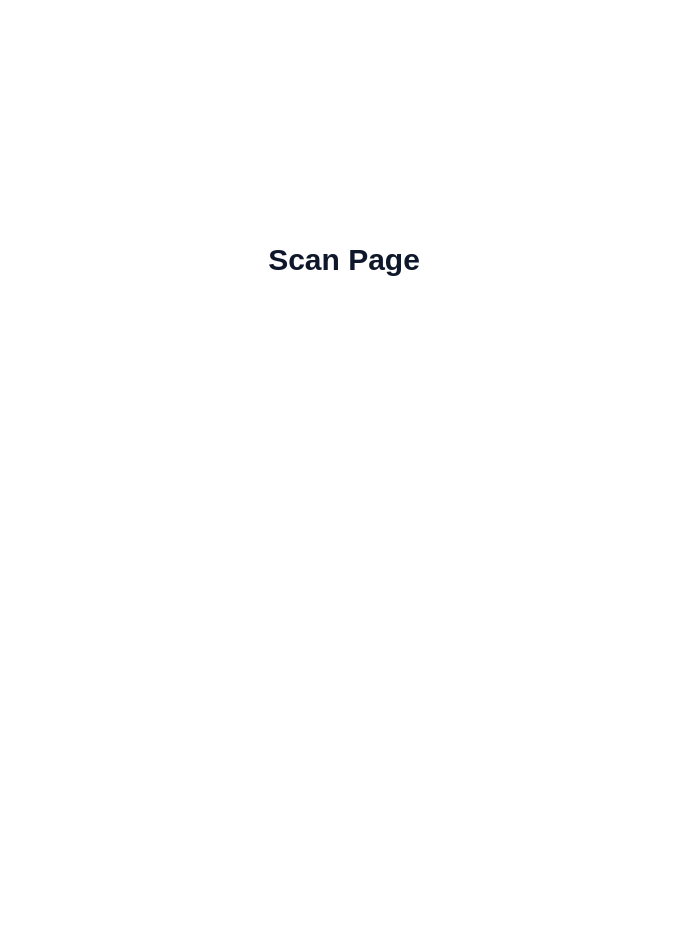
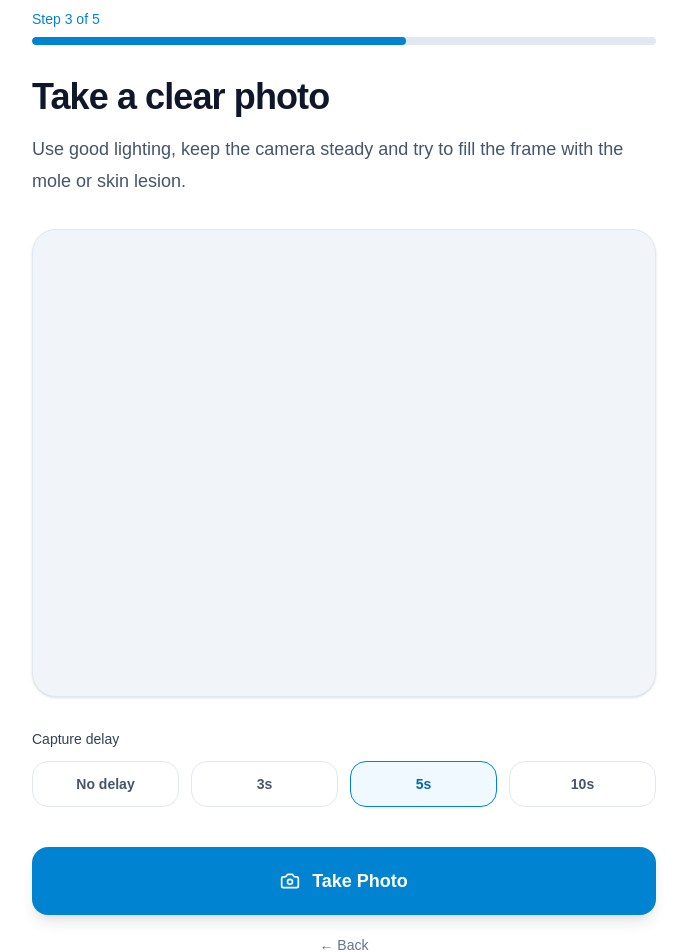
Before and after one commit to HyperdrivenAU/skinchecker, a Next.js app: page /scan in a window 1280 px wide. Shown: the part 140-1092 px from the top of the page, without its empty margins (296-983 px from the left). Before the commit the page ends 800 px from the top, so only its background shows below. Built offline with nearby package versions, Linux system fonts and the light colour scheme; no server answers.

Commit message:
Add camera capture page

```diff
--- /dev/null
+++ b/app/analysing/page.tsx
@@ -0,0 +1,7 @@
+export default function AnalysingPage() {
+  return (
+    <main className="flex min-h-screen items-center justify-center bg-white">
+      <h1 className="text-3xl font-bold text-slate-900">Analysing Page</h1>
+    </main>
+  );
+}
--- a/app/scan/page.tsx
+++ b/app/scan/page.tsx
@@ -1,7 +1,224 @@
+"use client";
+
+import { useEffect, useRef, useState } from "react";
+import Image from "next/image";
+import Link from "next/link";
+import { Camera, RotateCcw } from "lucide-react";
+
 export default function ScanPage() {
+  const videoRef = useRef<HTMLVideoElement | null>(null);
+  const canvasRef = useRef<HTMLCanvasElement | null>(null);
+
+  const [stream, setStream] = useState<MediaStream | null>(null);
+  const [photo, setPhoto] = useState<string | null>(null);
+  const [delay, setDelay] = useState(5);
+  const [countdown, setCountdown] = useState<number | null>(null);
+  const [cameraError, setCameraError] = useState("");
+
+  useEffect(() => {
+    async function startCamera() {
+      try {
+        const mediaStream = await navigator.mediaDevices.getUserMedia({
+          video: {
+            facingMode: "environment",
+          },
+          audio: false,
+        });
+
+        setStream(mediaStream);
+
+        if (videoRef.current) {
+          videoRef.current.srcObject = mediaStream;
+        }
+      } catch {
+        setCameraError(
+          "We could not access your camera. Please allow camera access or choose a photo from your device."
+        );
+      }
+    }
+
+    startCamera();
+
+    return () => {
+      stream?.getTracks().forEach((track) => track.stop());
+    };
+  }, []);
+
+  function capturePhoto() {
+    const video = videoRef.current;
+    const canvas = canvasRef.current;
+
+    if (!video || !canvas) return;
+
+    canvas.width = video.videoWidth;
+    canvas.height = video.videoHeight;
+
+    const context = canvas.getContext("2d");
+    if (!context) return;
+
+    context.drawImage(video, 0, 0, canvas.width, canvas.height);
+
+    const imageData = canvas.toDataURL("image/jpeg", 0.92);
+    setPhoto(imageData);
+  }
+
+  function startCountdown() {
+    if (delay === 0) {
+      capturePhoto();
+      return;
+    }
+
+    setCountdown(delay);
+
+    let current = delay;
+
+    const timer = setInterval(() => {
+      current -= 1;
+
+      if (current <= 0) {
+        clearInterval(timer);
+        setCountdown(null);
+        capturePhoto();
+      } else {
+        setCountdown(current);
+      }
+    }, 1000);
+  }
+
+  function retakePhoto() {
+    setPhoto(null);
+  }
+
   return (
-    <main className="flex min-h-screen items-center justify-center bg-white">
-      <h1 className="text-3xl font-bold text-slate-900">Scan Page</h1>
+    <main className="min-h-screen bg-white">
+      <div className="mx-auto flex min-h-screen max-w-2xl flex-col px-6 py-10">
+        <Image
+          src="/logo.png"
+          alt="SkinChecker"
+          width={260}
+          height={64}
+          priority
+          className="mx-auto mb-10"
+        />
+
+        <div className="mb-8">
+          <div className="mb-2 text-sm font-medium text-sky-600">
+            Step 3 of 5
+          </div>
+          <div className="h-2 w-full overflow-hidden rounded-full bg-slate-200">
+            <div className="h-full w-3/5 rounded-full bg-sky-600"></div>
+          </div>
+        </div>
+
+        <h1 className="text-4xl font-bold tracking-tight text-slate-900">
+          Take a clear photo
+        </h1>
+
+        <p className="mt-4 text-lg leading-8 text-slate-600">
+          Use good lighting, keep the camera steady and try to fill the frame
+          with the mole or skin lesion.
+        </p>
+
+        <div className="mt-8 overflow-hidden rounded-3xl border border-slate-200 bg-slate-100 shadow-sm">
+          {photo ? (
+            <img
+              src={photo}
+              alt="Captured skin lesion"
+              className="aspect-[4/3] w-full object-cover"
+            />
+          ) : (
+            <div className="relative">
+              <video
+                ref={videoRef}
+                autoPlay
+                playsInline
+                muted
+                className="aspect-[4/3] w-full object-cover"
+              />
+
+              {countdown !== null && (
+                <div className="absolute inset-0 flex items-center justify-center bg-black/40">
+                  <div className="text-8xl font-bold text-white">
+                    {countdown}
+                  </div>
+                </div>
+              )}
+
+              {cameraError && (
+                <div className="absolute inset-0 flex items-center justify-center p-6 text-center text-slate-700">
+                  {cameraError}
+                </div>
+              )}
+            </div>
+          )}
+        </div>
+
+        <canvas ref={canvasRef} className="hidden" />
+
+        {!photo && (
+          <div className="mt-8">
+            <p className="mb-3 text-sm font-medium text-slate-700">
+              Capture delay
+            </p>
+
+            <div className="grid grid-cols-4 gap-3">
+              {[0, 3, 5, 10].map((seconds) => (
+                <button
+                  key={seconds}
+                  type="button"
+                  onClick={() => setDelay(seconds)}
+                  className={`rounded-2xl border px-3 py-3 text-sm font-semibold transition ${
+                    delay === seconds
+                      ? "border-sky-600 bg-sky-50 text-sky-700"
+                      : "border-slate-200 bg-white text-slate-600"
+                  }`}
+                >
+                  {seconds === 0 ? "No delay" : `${seconds}s`}
+                </button>
+              ))}
+            </div>
+          </div>
+        )}
+
+        <div className="mt-auto pt-10">
+          {photo ? (
+            <div className="space-y-4">
+              <Link
+                href="/analysing"
+                className="block w-full rounded-2xl bg-sky-600 py-5 text-center text-lg font-semibold text-white shadow-lg transition hover:bg-sky-700"
+              >
+                Use Photo
+              </Link>
+
+              <button
+                type="button"
+                onClick={retakePhoto}
+                className="flex w-full items-center justify-center gap-2 rounded-2xl border border-slate-300 bg-white py-5 text-lg font-semibold text-slate-700 transition hover:bg-slate-50"
+              >
+                <RotateCcw className="h-5 w-5" />
+                Retake
+              </button>
+            </div>
+          ) : (
+            <button
+              type="button"
+              onClick={startCountdown}
+              disabled={countdown !== null || !!cameraError}
+              className="flex w-full items-center justify-center gap-3 rounded-2xl bg-sky-600 py-5 text-lg font-semibold text-white shadow-lg transition hover:bg-sky-700 disabled:cursor-not-allowed disabled:bg-slate-300"
+            >
+              <Camera className="h-5 w-5" />
+              Take Photo
+            </button>
+          )}
+
+          <Link
+            href="/details"
+            className="mt-5 block text-center text-sm text-slate-500 hover:text-slate-700"
+          >
+            ← Back
+          </Link>
+        </div>
+      </div>
     </main>
   );
 }
```
